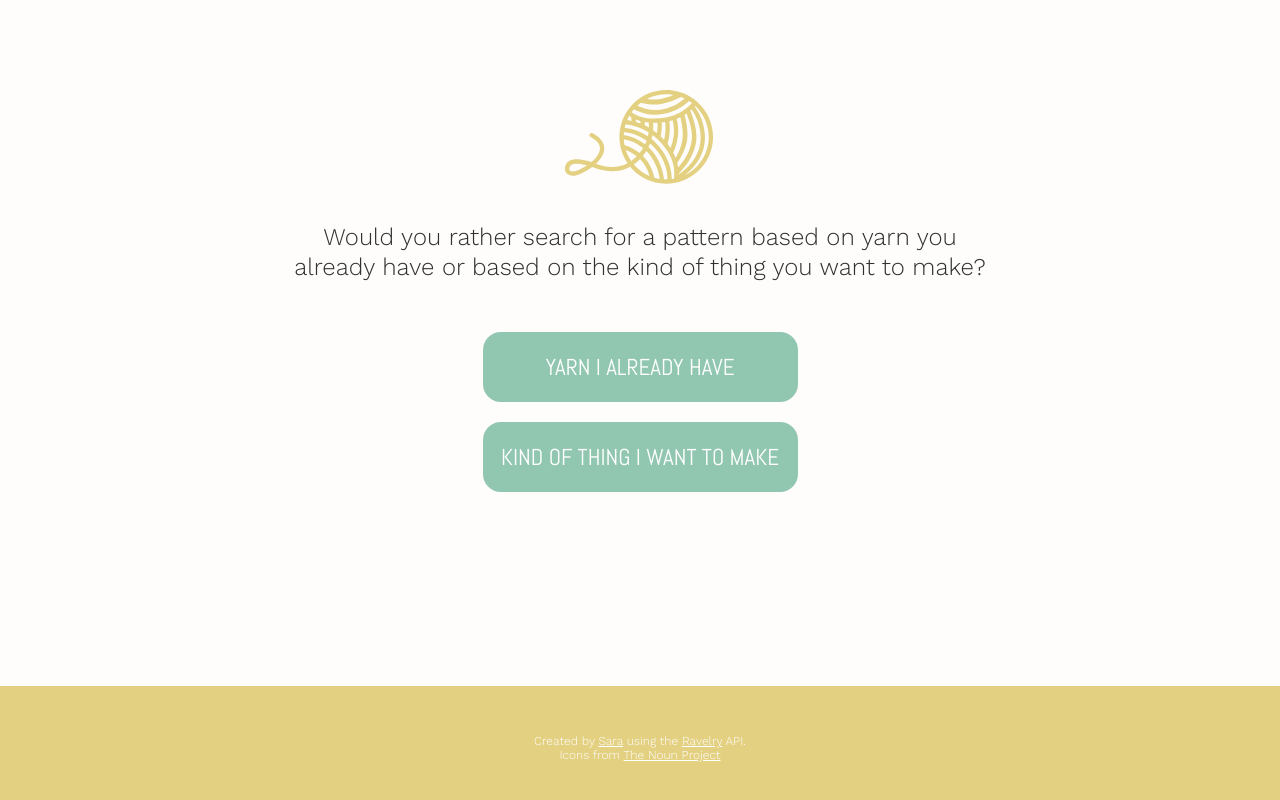
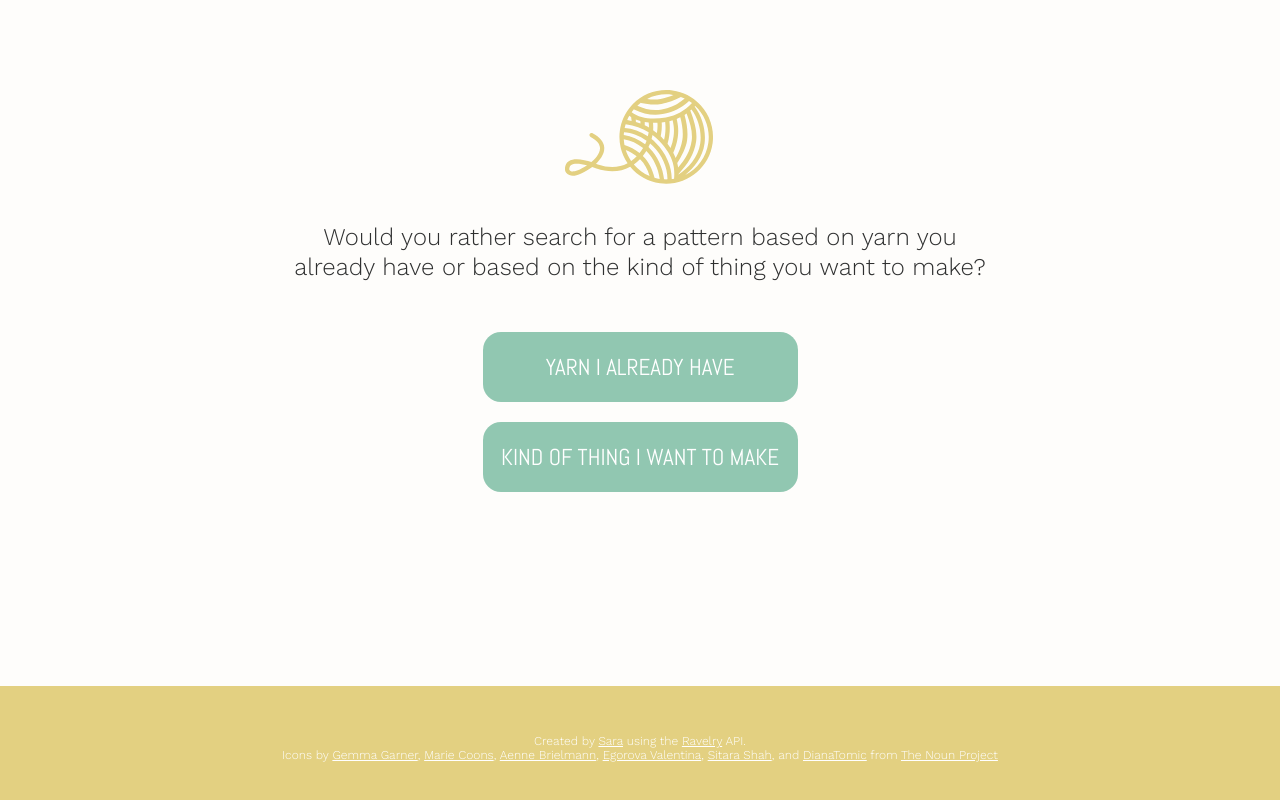
Before and after one commit to saraberkes/knit, a plain HTML site: page index.html in a window 1280 px wide. Shown: the part 914-1714 px from the top of the page. Drawn offline with nearby package versions, Linux system fonts and the light colour scheme; some packages are replaced by stand-ins of ours; a script that the page names is missing.

Commit message:
Updating noun icon attribution

```diff
--- a/index.html
+++ b/index.html
@@ -312,7 +312,7 @@
 </main>
 
 <footer>
-	<h6>Created by <a href="http://saraberkes.com" target="_blank">Sara</a> using the <a href="http://ravelry.com" target="_blank">Ravelry</a> API. </br>Icons from <a href="http://thenounproject.com" target="_blank">The Noun Project</a></h6>
+	<h6>Created by <a href="http://saraberkes.com" target="_blank">Sara</a> using the <a href="http://ravelry.com" target="_blank">Ravelry</a> API. </br>Icons by <a href="https://thenounproject.com/gemma.garner/">Gemma Garner</a>, <a href="https://thenounproject.com/mariecoons/">Marie Coons</a>, <a href="https://thenounproject.com/aenneb">Aenne Brielmann</a>, <a href="https://thenounproject.com/OctoFox">Egorova Valentina</a>, <a href="https://thenounproject.com/sitara.shah7">Sitara Shah</a>, and <a href="https://thenounproject.com/dianatomic">DianaTomic</a> from <a href="http://thenounproject.com" target="_blank">The Noun Project</a></h6>
 </footer>
 
 
```
